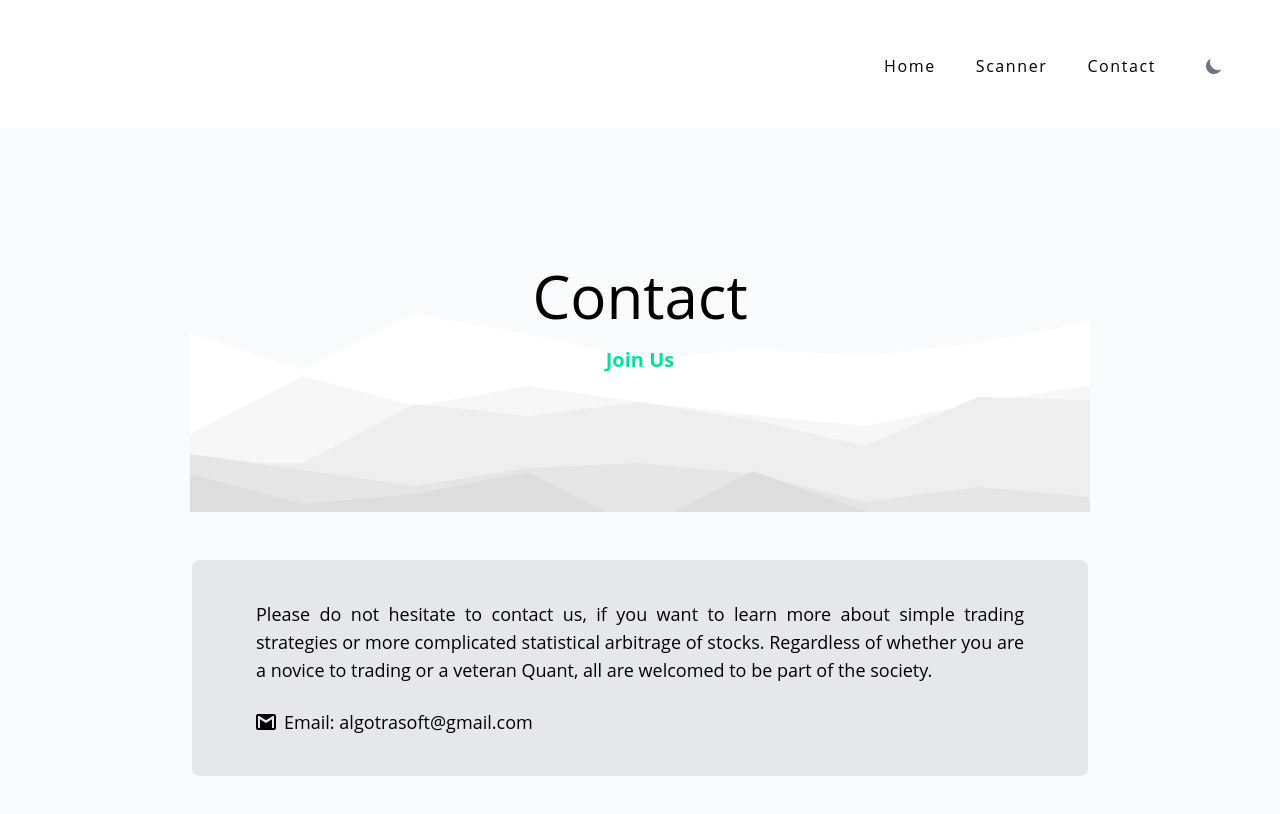
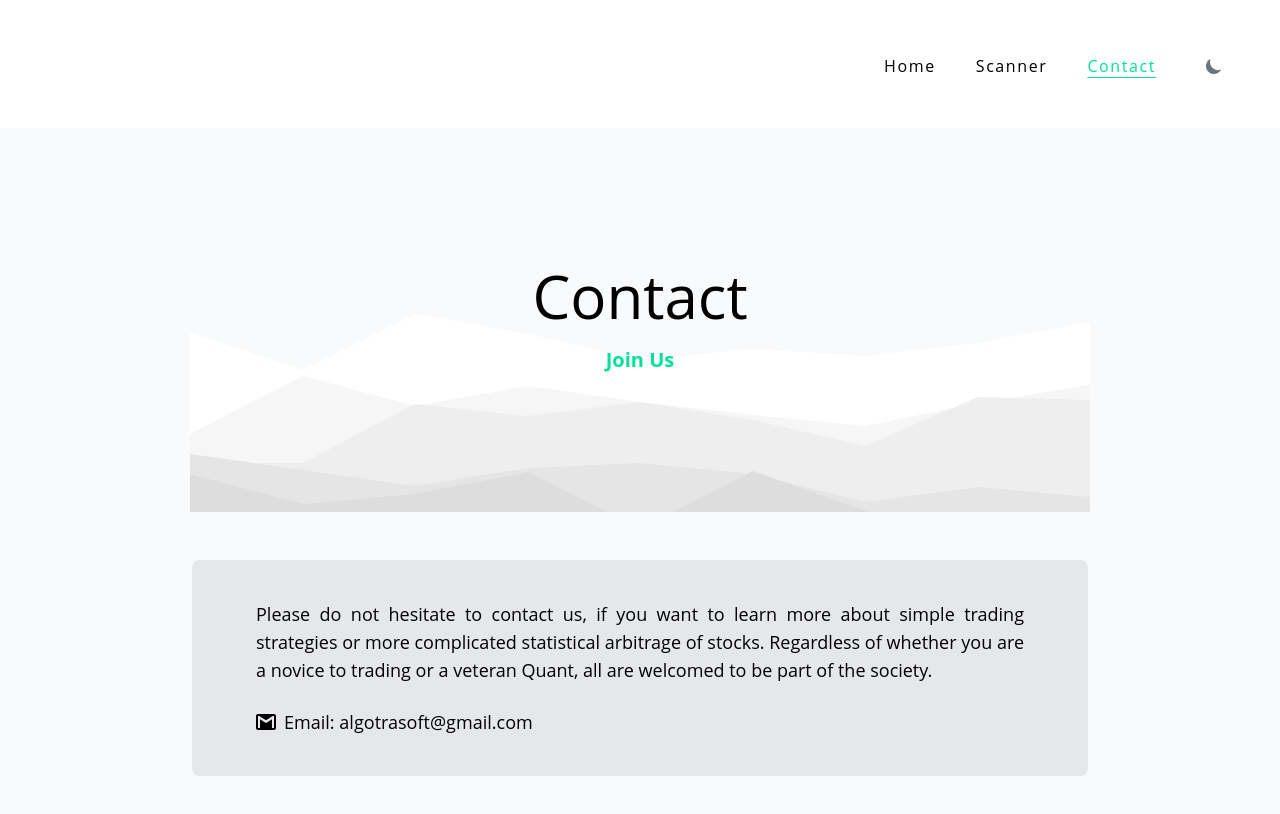
Before and after one commit to ahmetcankaratas/algotrasoft-community, a React (Vite) app: page /contact in a window 1280 px wide. Shown: the top 814 px of the page. Built offline with nearby package versions, Linux system fonts and the light colour scheme; no server answers.

Commit message:
add redirect to not exist page

```diff
--- a/src/App.tsx
+++ b/src/App.tsx
@@ -20,6 +20,7 @@ function App(): React.ReactElement {
             <Route path="/scanner" element={<Scanner />} />
             <Route path="/scanner/:backtest" element={<Details />} />
             <Route path="/contact" element={<Contact />} />
+            <Route path="*" element={<Home />} />
           </Routes>
         </BrowserRouter>
       </AppStateProvider>
--- a/src/components/Layout/Header.tsx
+++ b/src/components/Layout/Header.tsx
@@ -1,4 +1,4 @@
-import { Link } from "react-router-dom";
+import { NavLink } from "react-router-dom";
 import useDarkSide from "../../hooks/useDarkSide";
 const Header: React.FC = () => {
   const [colorTheme, setTheme] = useDarkSide();
@@ -10,15 +10,15 @@ const Header: React.FC = () => {
   return (
     <header id="navbar" className="container mx-auto mt-10 h-40 px-6 text-center md:h-20">
       <div className="top-12 right-12 flex items-center justify-center space-x-4 md:absolute md:space-x-10">
-        <Link to="/" className="tracking-widest  hover:text-accentCyan">
+        <NavLink end to="/" className="tracking-widest  hover:text-accentCyan">
           Home
-        </Link>
-        <Link to="/scanner" className="tracking-widest  hover:text-accentCyan">
+        </NavLink>
+        <NavLink to="/scanner" className="tracking-widest  hover:text-accentCyan">
           Scanner
-        </Link>
-        <Link to="/contact" className="tracking-widest  hover:text-accentCyan">
+        </NavLink>
+        <NavLink to="/contact" className="tracking-widest  hover:text-accentCyan">
           Contact
-        </Link>
+        </NavLink>
 
         <button
           id="theme-toggle"
--- a/src/index.css
+++ b/src/index.css
@@ -7,3 +7,9 @@
       brightness(105%) contrast(104%);
       color:  #202a3c,
   }
+
+  #navbar a.active {
+    color: hsl(161, 100%, 44%);
+    text-decoration: underline;
+    text-underline-offset: 0.3rem;
+  }
--- a/src/pages/Details.tsx
+++ b/src/pages/Details.tsx
@@ -8,11 +8,22 @@ const Details: React.FC = () => {
   const { backtest: backtestId } = useParams();
   const backtest = useFindBacktest(backtestId ? +backtestId : undefined);
 
+
   const loading = (
     <div className="flex h-28 w-full items-center justify-center rounded-lg bg-gray-100 p-4 dark:bg-darkBlue3">
       <Loader />
     </div>
   );
+
+  if(backtest.data?.data == null){
+    return(
+      <Layout>
+        <section id="result" className="bg-gray-50 dark:bg-darkBlue">
+          <Cover header="Not Found" description=""/>
+        </section>
+      </Layout>
+    )
+  }
 
   return (
     <Layout>
```
